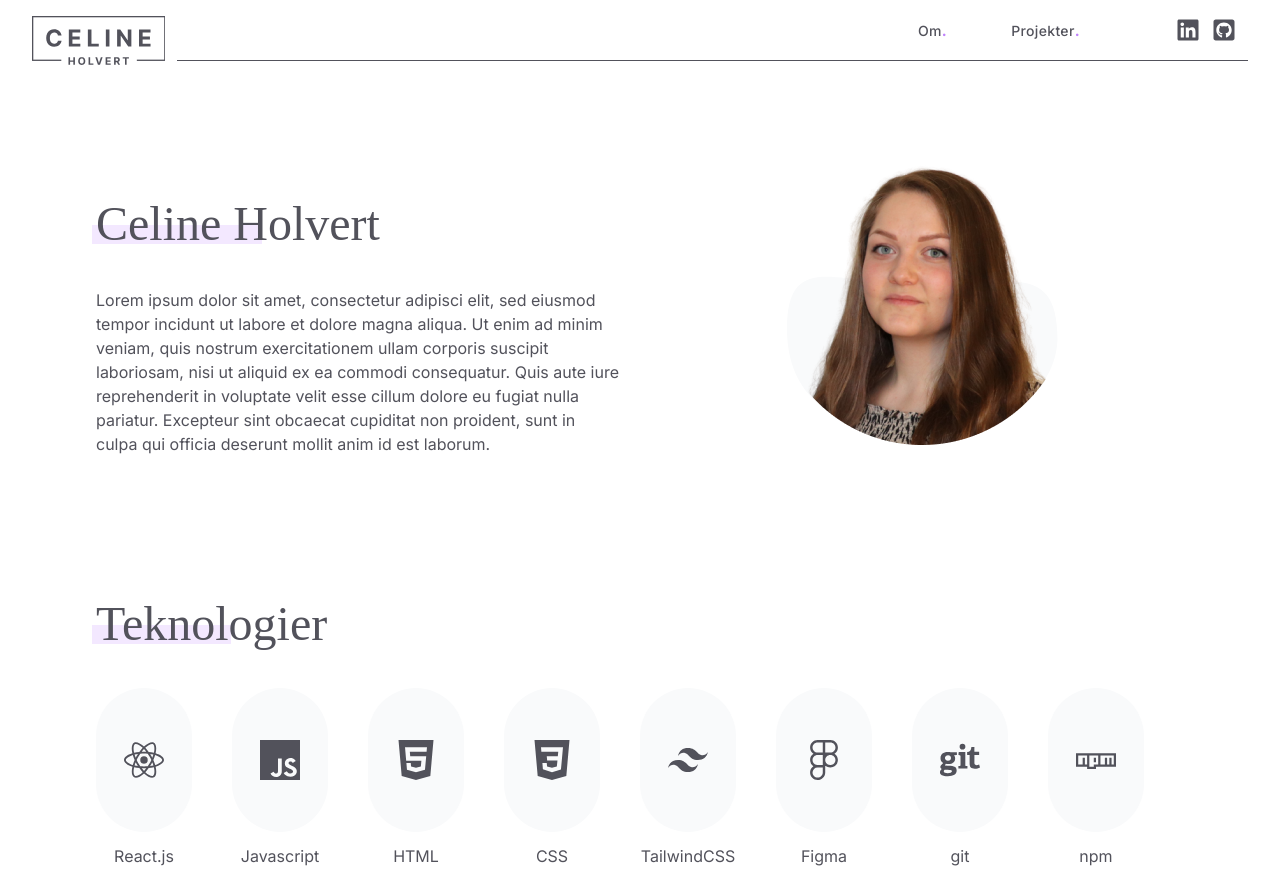
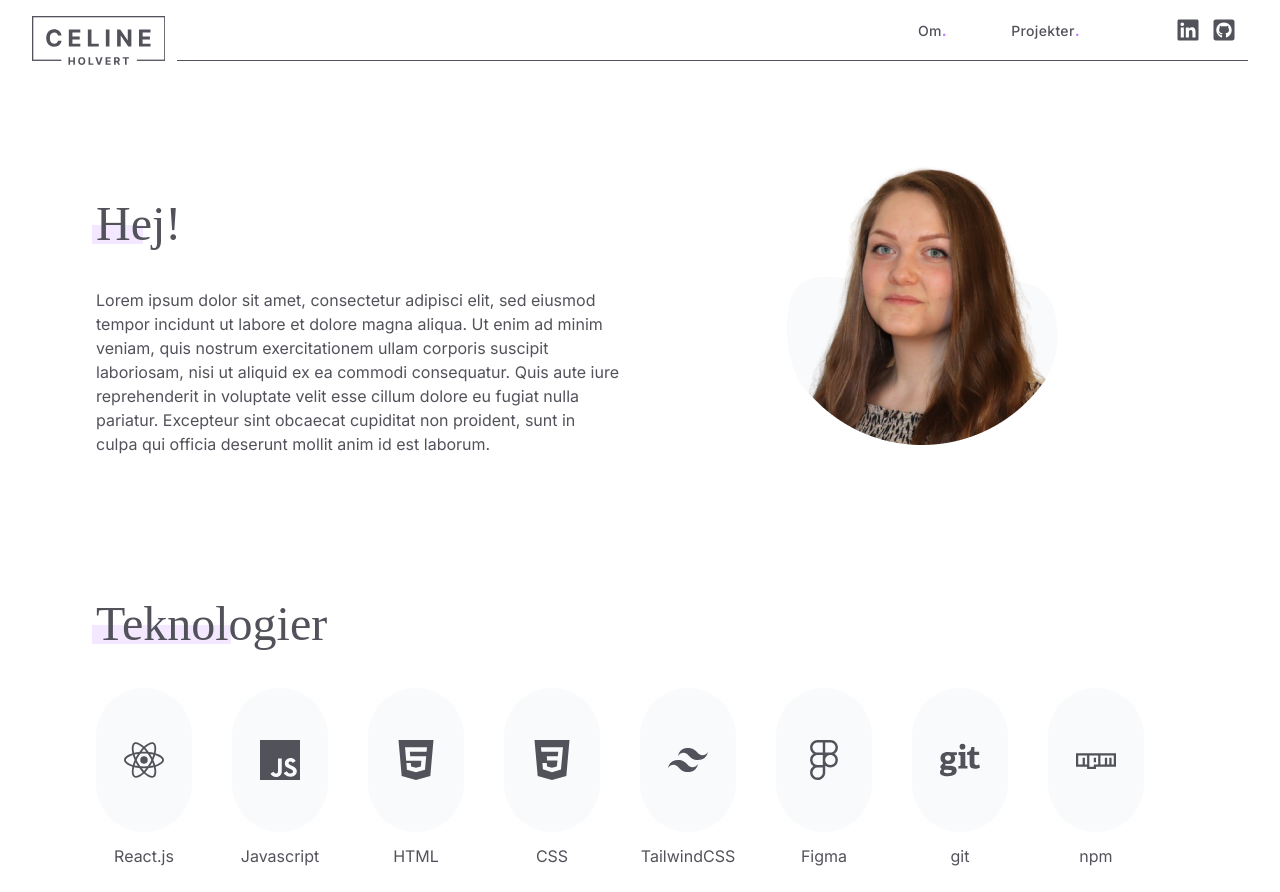
Before and after one commit to celinerh/portfolio, a React (Create React App) app: page / in a window 1280 px wide. Built offline with nearby package versions, Linux system fonts and the light colour scheme; a web font is replaced by a local one.

Commit message:
change title

```diff
--- a/src/pages/About.jsx
+++ b/src/pages/About.jsx
@@ -34,7 +34,7 @@ const About = () => {
     <div className="flex flex-col mx-6 xs:mx-12 sm:mx-16 md:mx-20 lg:mx-24 gap-36">
       <div className="grid grid-cols-1 md:grid-cols-2 md:gap-10">
         <div>
-          <Heading title="Celine Holvert" className="text-3xl md:text-5xl" />
+          <Heading title="Hej!" className="text-3xl md:text-5xl" />
           <p className="text-base">
             Lorem ipsum dolor sit amet, consectetur adipisci elit, sed eiusmod
             tempor incidunt ut labore et dolore magna aliqua. Ut enim ad minim
```
